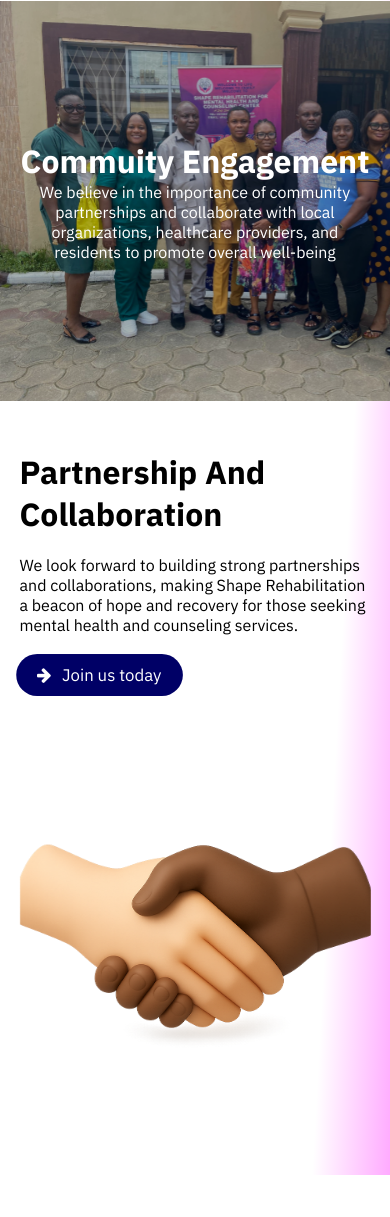
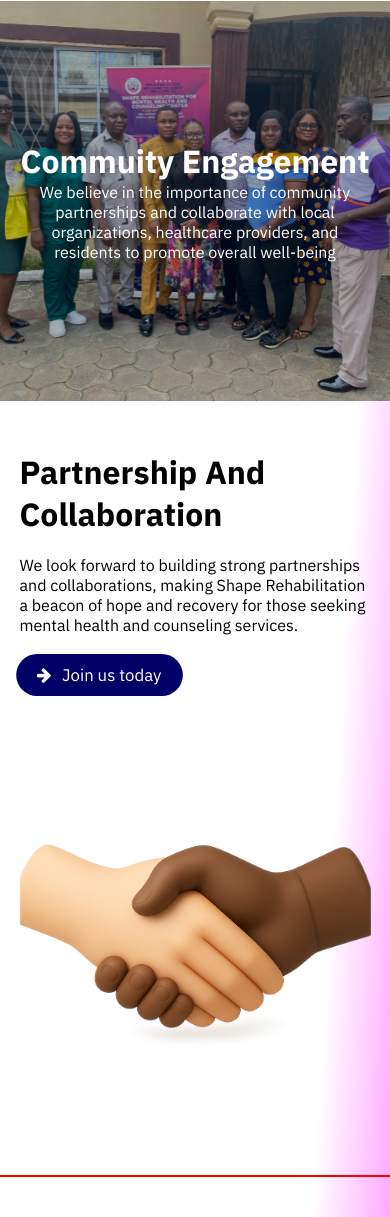
Before and after one commit to Abiola-Emmanuel/shape-rehabiliation, a plain HTML site: page index.html in a window 390 px wide. Shown: the part 5846-7063 px from the top of the page. Before the commit the page ends 7021 px from the top, so only its background shows below. Drawn offline with nearby package versions, Linux system fonts and the light colour scheme; a web font is replaced by a local one.

Commit message:
little adjsutments

```diff
--- a/index.html
+++ b/index.html
@@ -251,6 +251,10 @@
     </div>
   </div>
 
+  <!-- FOOTER -->
+
+  <footer></footer>
+
 </body>
 <script src="https://unpkg.com/gsap@3/dist/gsap.min.js"></script>
 <script src="https://unpkg.com/gsap@3/dist/ScrollTrigger.min.js"></script>
--- a/styles.css
+++ b/styles.css
@@ -509,6 +509,12 @@ nav {
   transform: scale(1.1);
 }
 
+footer {
+  width: 100%;
+  margin: 40px auto;
+  border: 1px solid red;
+}
+
 @media screen and (max-width: 768px) {
   nav {
     padding: 5px 20px;
@@ -577,6 +583,10 @@ nav {
     width: 100%;
   }
 
+  .attached {
+    background-position: center;
+  }
+
   .attach-text {
     width: 90%;
   }
```
